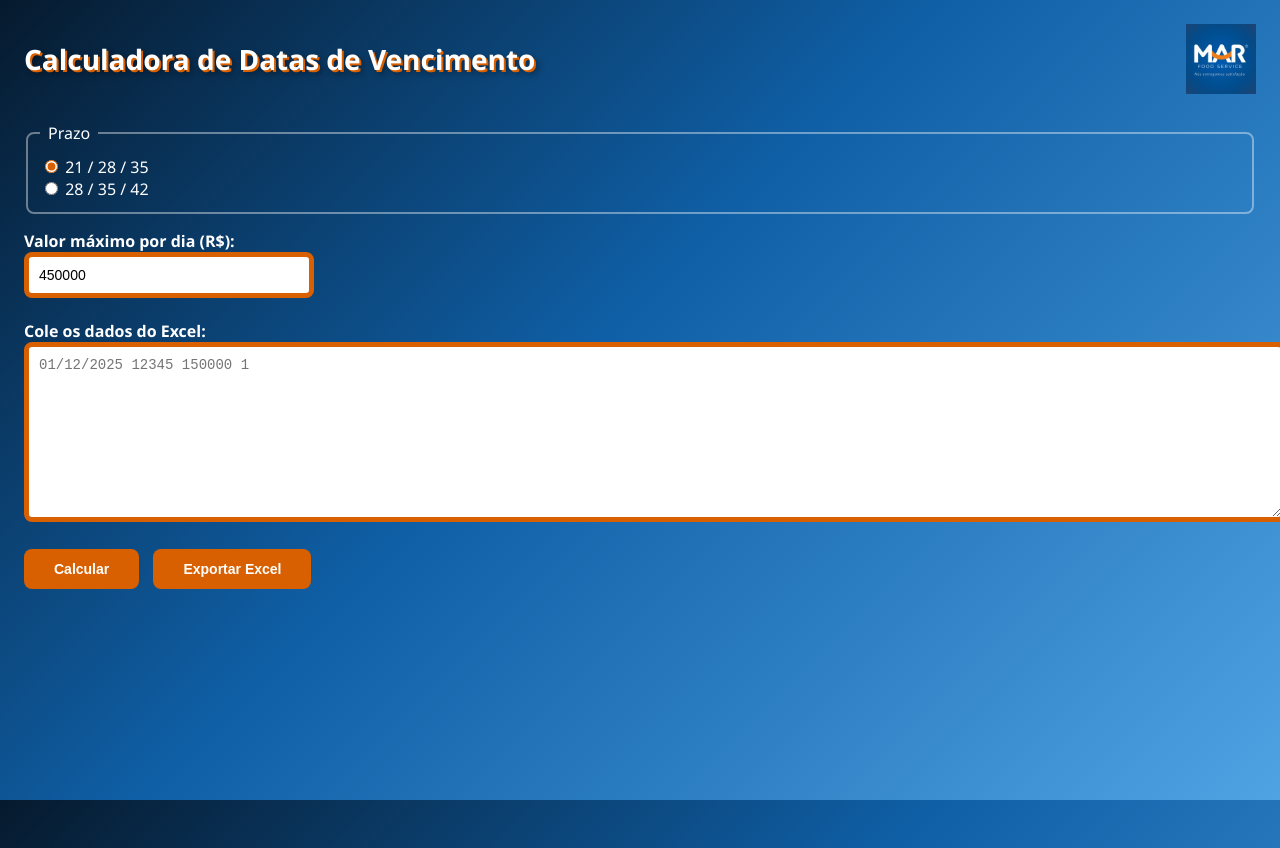
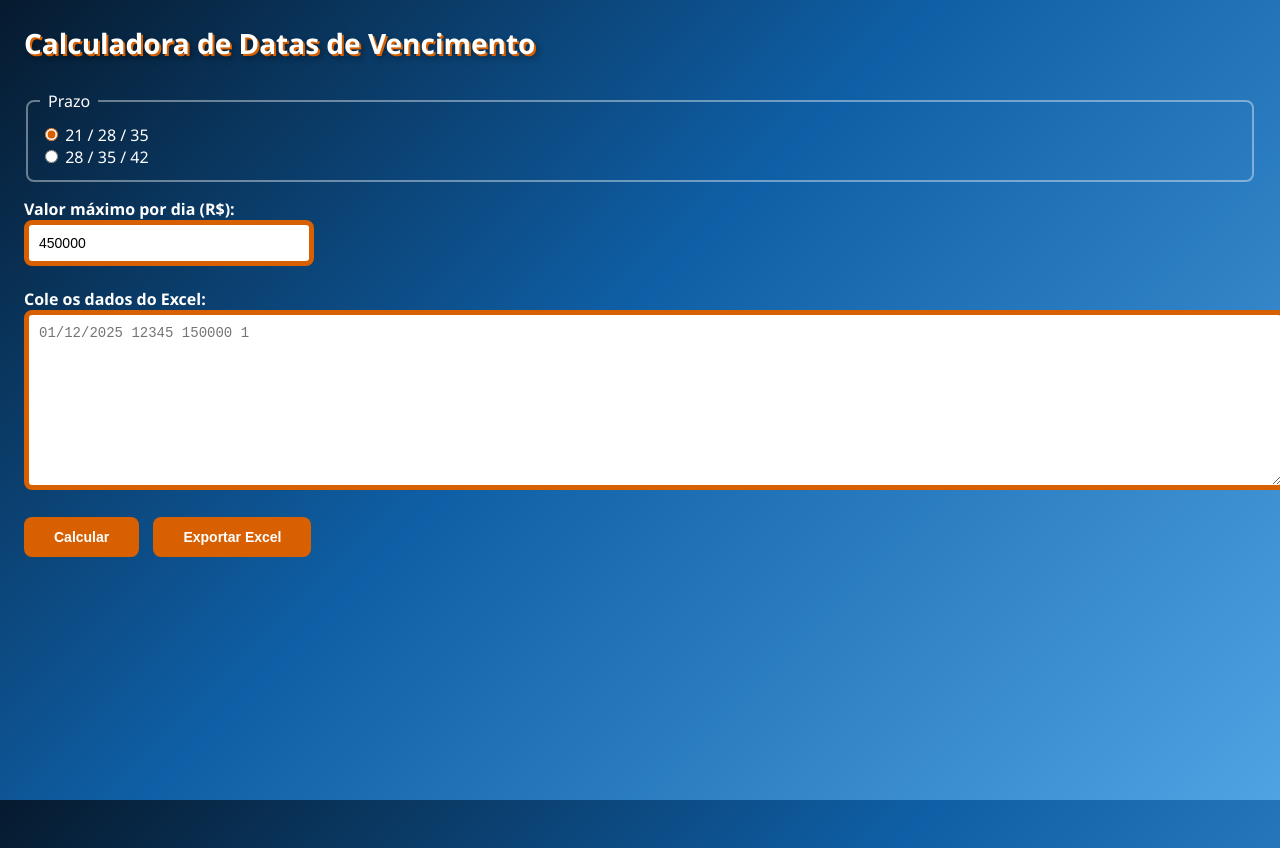
Before and after one commit to VitorBMacarthy/Calculadora-Vencimentos-Fornecedores, a plain HTML site: page index.html in a window 1280 px wide. Drawn offline with Linux system fonts and the light colour scheme.

Commit message:
Logo teste removido

```diff
--- a/index.html
+++ b/index.html
@@ -142,7 +142,6 @@ td {
 <!-- ===== HEADER ===== -->
 <div class="header">
     <h2>Calculadora de Datas de Vencimento</h2>
-    <img src="logo-mar.jpg" alt="MAR Food Service" class="logo">
 </div>
 
 <!-- ===== PRAZOS ===== -->
```
Also changed, not shown: logo-mar.jpg (deleted).
